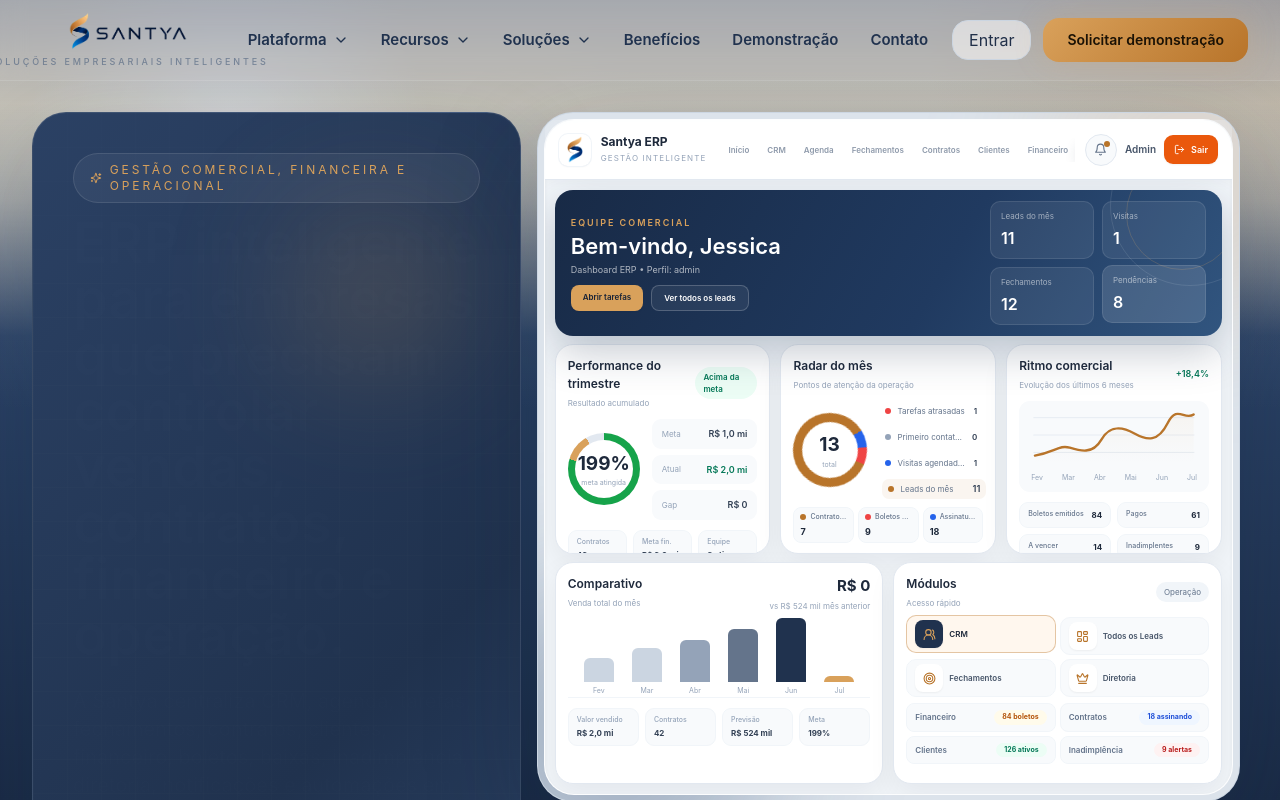
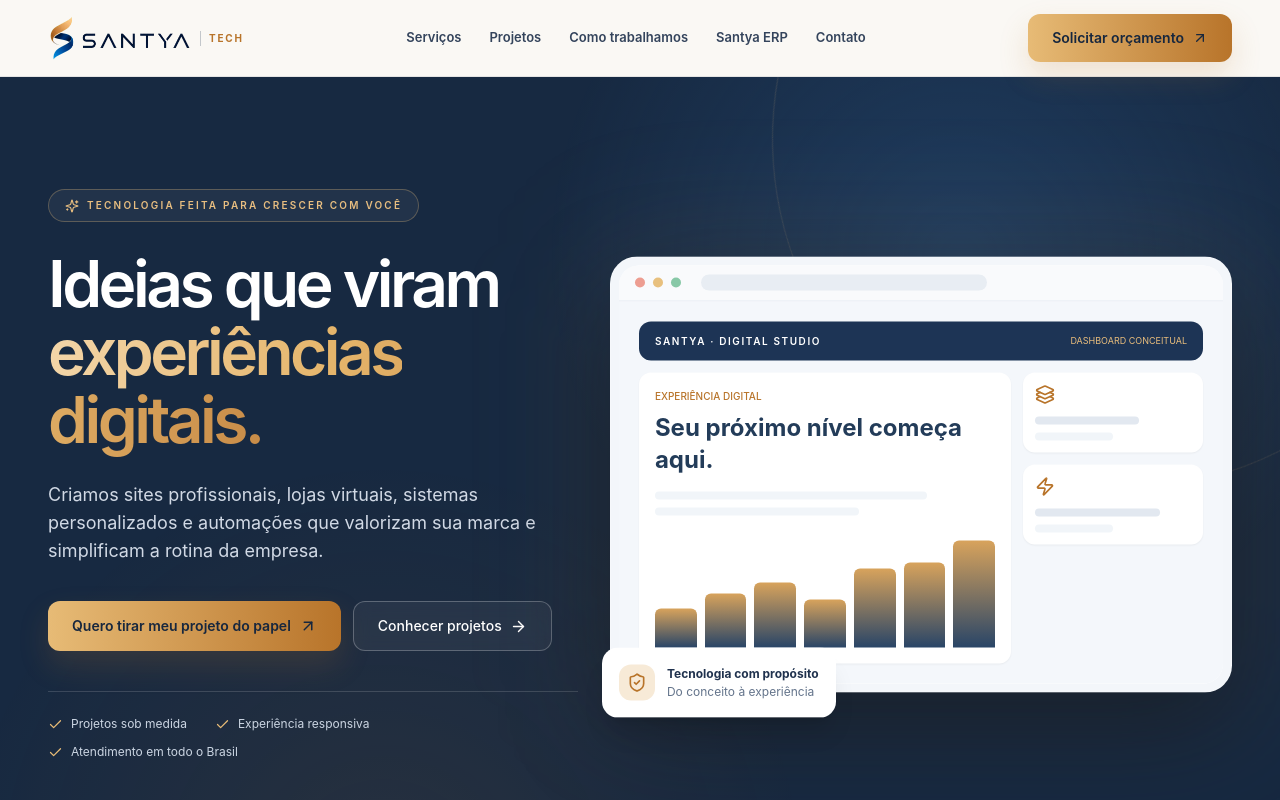
Before and after one commit to jessicadossantosmeloj-eng/www.santya, a React (Vite) app: page / in a window 1280 px wide. Shown: the top 800 px of the page. Built offline with nearby package versions, Linux system fonts and the light colour scheme.

Commit message:
feat(site): separa pagina SantyaTech e produto ERP

```diff
--- a/src/main.tsx
+++ b/src/main.tsx
@@ -1,10 +1,22 @@
 import React from "react";
 import ReactDOM from "react-dom/client";
 import App from "./App";
+import AgencyLanding from "./AgencyLanding";
 import "./index.css";
+
+const isHome = window.location.pathname === "/";
+
+// Preserva a página comercial do ERP em /erp e as rotas legadas.
+if (window.location.pathname === "/erp") {
+  document.title = "Santya ERP | Plataforma de Gestão Empresarial";
+  document.querySelector('meta[name="description"]')?.setAttribute(
+    "content",
+    "Conheça o Santya ERP: CRM, contratos, clientes, financeiro e automações para gestão empresarial."
+  );
+}
 
 ReactDOM.createRoot(document.getElementById("root")!).render(
   <React.StrictMode>
-    <App />
+    {isHome ? <AgencyLanding /> : <App />}
   </React.StrictMode>
 );
```
